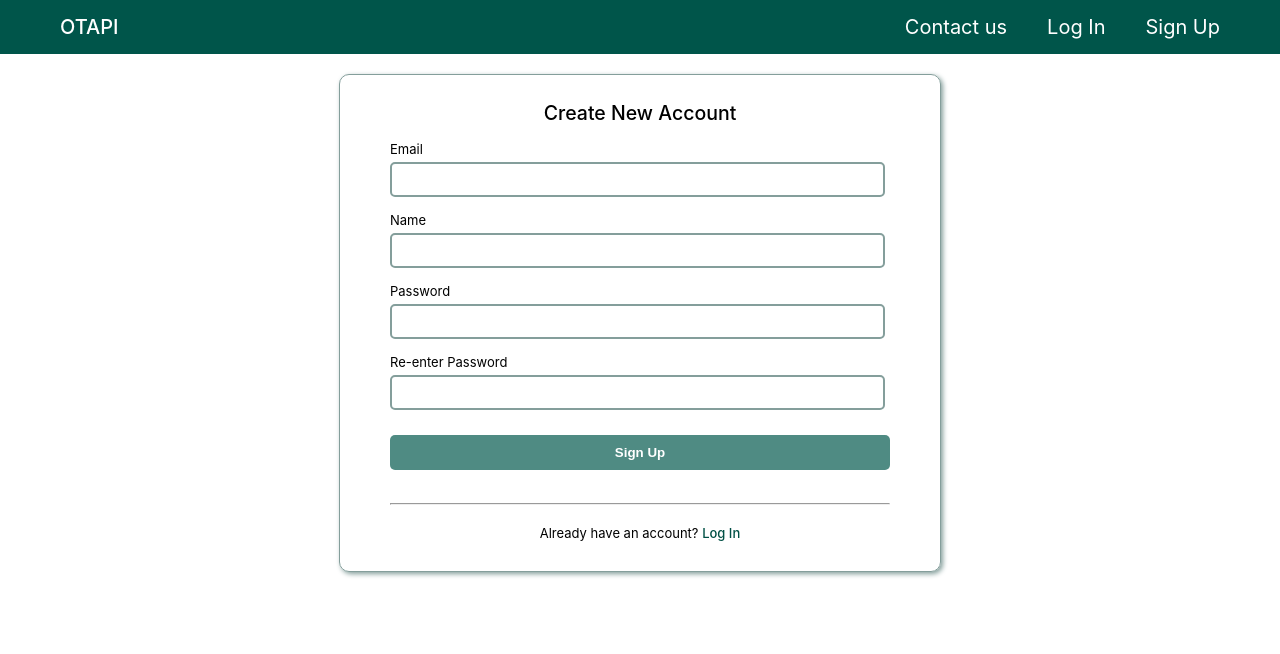
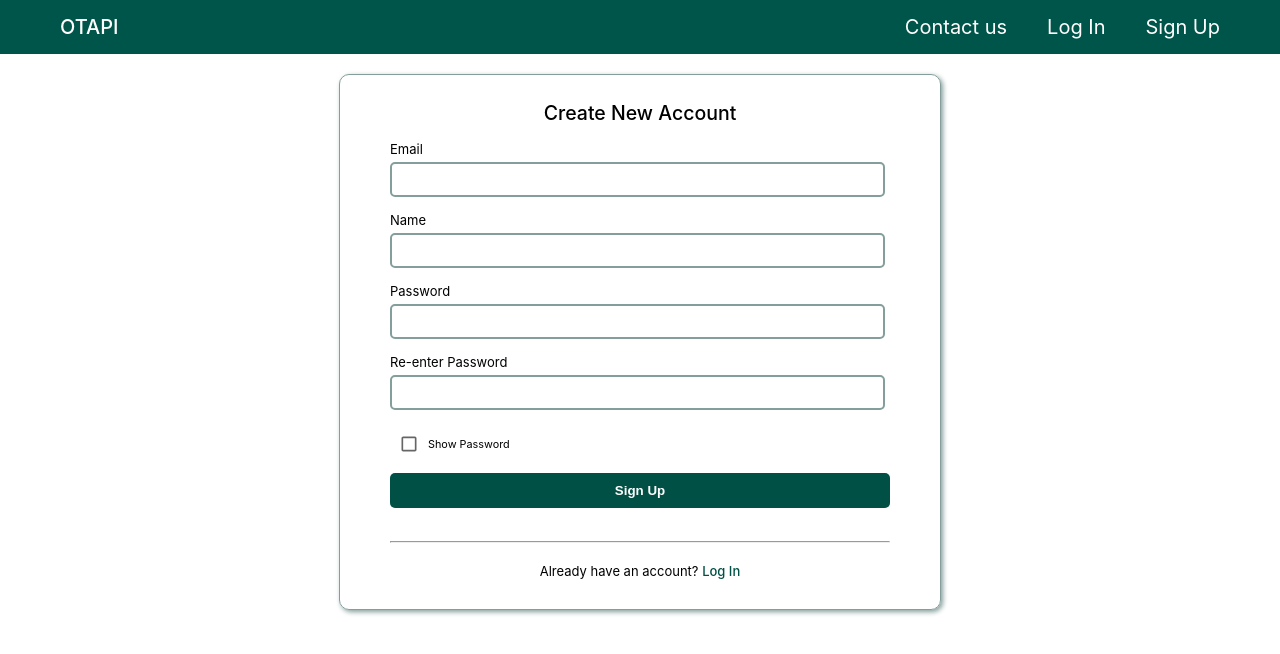
Before and after one commit to Gaurav163/otapi-react, a React (Create React App) app: page /signup in a window 1280 px wide. Shown: the top 654 px of the page. Built offline with nearby package versions, Linux system fonts and the light colour scheme.

Commit message:
signup done

```diff
--- a/package.json
+++ b/package.json
@@ -9,6 +9,7 @@
     "@testing-library/jest-dom": "^5.16.2",
     "@testing-library/react": "^12.1.4",
     "@testing-library/user-event": "^13.5.0",
+    "axios": "^0.26.1",
     "react": "^17.0.2",
     "react-dom": "^17.0.2",
     "react-router-dom": "^6.2.2",
--- a/src/components/Auth/signup.jsx
+++ b/src/components/Auth/signup.jsx
@@ -1,28 +1,70 @@
 import React, { useState } from "react";
 import "./style.scss";
 import { Link } from "react-router-dom";
+import http from "../../services/http";
+import { Checkbox, CircularProgress, Snackbar } from "@mui/material";
 
 const Signup = () => {
   const [email, setEmail] = useState("");
   const [name, setName] = useState("");
   const [password, setPassword] = useState("");
   const [password1, setPassword1] = useState("");
+  let [visible, setVisible] = useState(false);
+  let [loading, setLoading] = useState(false);
+  let [open, setOpen] = useState(0);
+  let [message, setMessage] = useState("");
 
-  const handleSignup = () => {
+  const handleClose = () => setOpen(0);
+
+  const handleVisible = () => setVisible(!visible);
+
+  const handleSignup = async () => {
+    if (email === "") {
+      setMessage("Email is required");
+      setOpen(1);
+      console.log(message);
+      return;
+    }
+    if (name === "") {
+      setMessage("Name is required");
+      setOpen(1);
+      return;
+    }
+    if (password.length < 8) {
+      setMessage("Password have atleast 8 characters");
+      setOpen(1);
+      return;
+    }
     if (password1 !== password) {
-      console.log("password not matched");
+      setMessage("Password not matched");
+      setOpen(1);
+      return;
     }
     const user = {
       email,
       name,
       password,
     };
-    console.log(user);
+    setLoading(true);
+    try {
+      console.log(user);
+      const response = await http.post("/user/signup", user);
+      console.log(response);
+      setMessage("SignUp Success");
+      setOpen(1);
+      setTimeout(() => {
+        window.location.replace("/signin");
+      }, 3000);
+    } catch (error) {
+      console.log(error.response.data.message);
+      setMessage(error.response.data.message);
+      setOpen(1);
+      setLoading(false);
+    }
   };
   return (
     <div className="form">
       <h2>Create New Account</h2>
-
       <label htmlFor="email">Email</label>
       <input
         type="text"
@@ -42,7 +84,7 @@ const Signup = () => {
       <br />
       <label htmlFor="password">Password</label>
       <input
-        type="password"
+        type={visible ? "text" : "password"}
         id="password"
         value={password}
         onChange={(e) => setPassword(e.target.value)}
@@ -50,16 +92,17 @@ const Signup = () => {
       <br />
       <label htmlFor="password1">Re-enter Password</label>
       <input
-        type="password"
+        type={visible ? "text" : "password"}
         id="password1"
         value={password1}
         onChange={(e) => setPassword1(e.target.value)}
       ></input>
       <br />
-      <button className="submit-btn" onClick={handleSignup} disabled>
-        Sign Up
+      <Checkbox size="small" onChange={handleVisible} checked={visible} />
+      <small>Show Password</small>
+      <button className="submit-btn" onClick={handleSignup} disabled={loading}>
+        {!loading ? "Sign Up" : <CircularProgress size={16} color="inherit" />}
       </button>
-
       <br />
       <br />
       <hr />
@@ -69,6 +112,13 @@ const Signup = () => {
           Log In
         </Link>
       </div>
+      <Snackbar
+        open={open !== 0}
+        autoHideDuration={6000}
+        onClose={handleClose}
+        size="small"
+        message={open === 1 && message}
+      ></Snackbar>
     </div>
   );
 };
--- a/src/components/Auth/style.scss
+++ b/src/components/Auth/style.scss
@@ -63,6 +63,18 @@ $c3: #849e9b;
     background-color: $c2;
   }
 }
+.modal {
+  position: absolute;
+  top: 30%;
+  left: 50%;
+  transform: translate(-50%, -50%);
+  width: 400px;
+  background-color: white;
+  border-radius: 10px;
+  border: 2px solid $c1;
+  padding: 10px;
+  text-align: center;
+}
 
 @media (max-width: 600px) {
   .form {
--- a/src/services/http.js
+++ b/src/services/http.js
@@ -15,18 +15,10 @@ const http = axios.create({
 http.defaults.headers.common['x-auth-token'] = localStorage.getItem("token");
 
 
-http.interceptors.request.use(request => {
-    console.log(request);
-    return request;
-}, error => {
-    console.log(error);
-    return Promise.reject(error);
-});
+;
 
 
-http.interceptors.response.use(response => {
-    console.log(response);
-}, error => {
+http.interceptors.response.use(null, error => {
     const expectedError = error.response && error.response.status >= 400 && error.response.status < 500;
     console.log("Error", error)
     if (!expectedError) {
```
Also changed, not shown: 1 other file (tests, documents, lock files or other folders).
